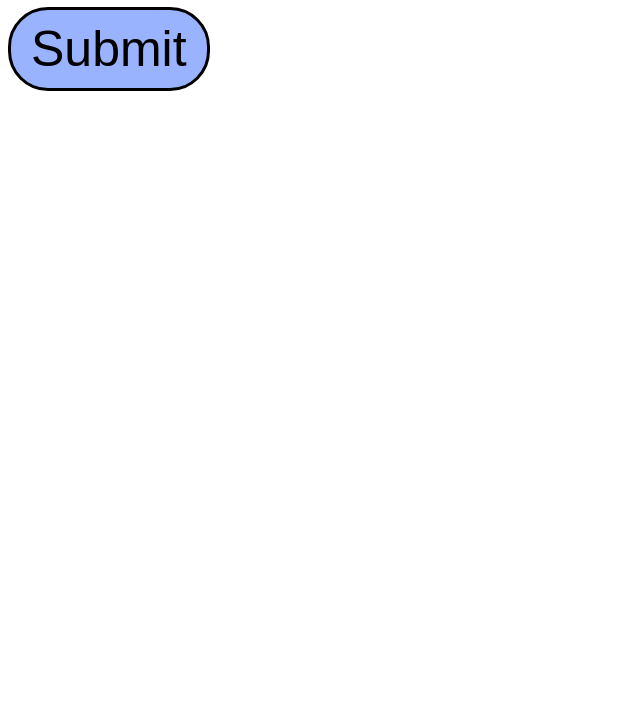
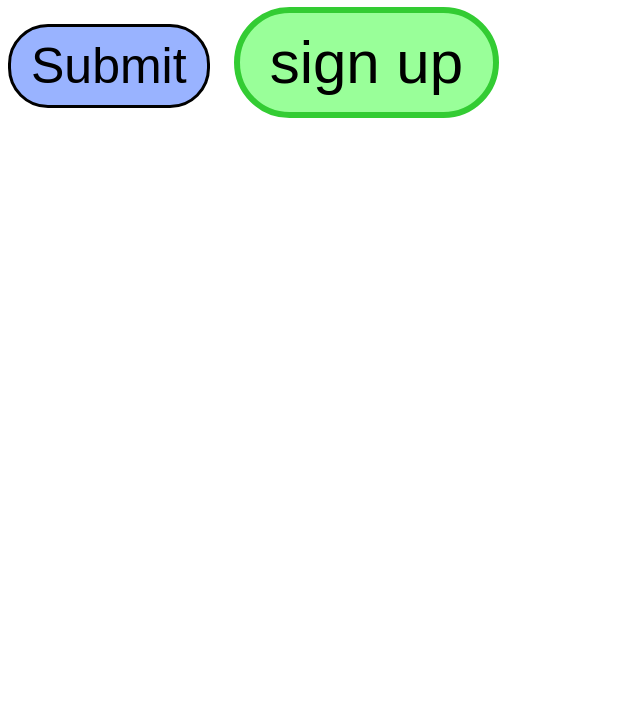
Before and after one commit to kunalsonwane77/buttons-using-css, a plain HTML site: page index.html in a window 1280 px wide. Shown: the part 73-800 px from the top of the page, without its empty margins (0-640 px from the left). Drawn offline with Linux system fonts and the light colour scheme.

Commit message:
sign up button added

```diff
--- a/index.html
+++ b/index.html
@@ -9,11 +9,22 @@
             border-radius: 40px;
             font-size: 50px;
             padding: 10px 20px;
+            margin-right: 20px;
         }
+        </style>
+        <style>
+            .btn2{
+                background-color: #99ff99;
+                border: solid 6px #33cc33;
+                font-size: 60px;
+                border-radius: 60px;
+                padding: 15px 30px;
+            }
         </style>
 </head>
 <body>
     <h1>Lets make 5 Diffrent Buttons using css</h1>
     <button class="btn">Submit</button>
+    <button class="btn2">sign up</button>
 </body>
 </html>
```
